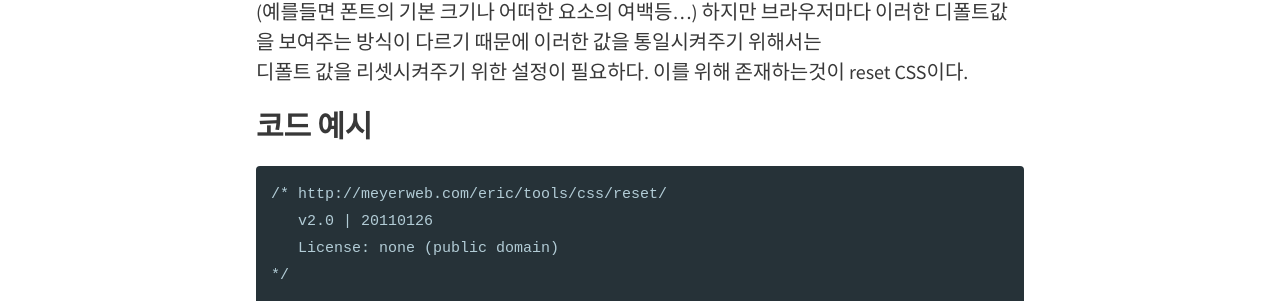
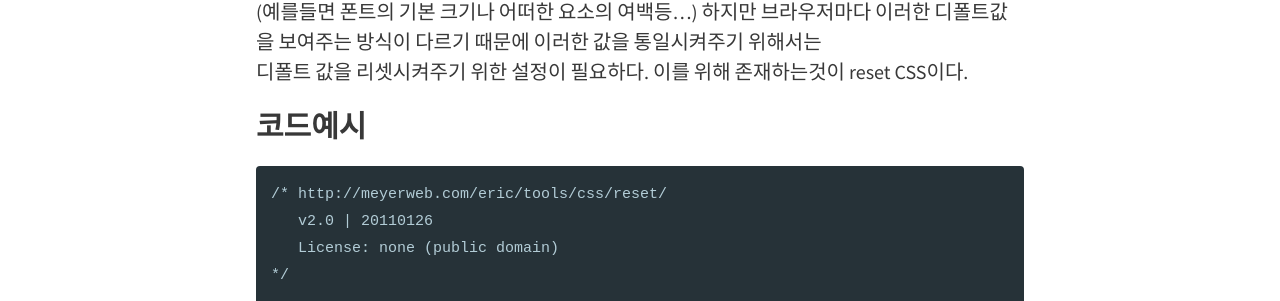
Before and after one commit to KangRachel/kangrachel.github.io, a Jekyll site: the page built from _posts/2019-04-11-#9-TIL.md, in a window 1280 px wide and 900 px high. Shown: the part 428-729 px from the top of the window. Built offline with Jekyll 4.4.1, drawn with Linux system fonts in a browser that asks for light colours.

Commit message:
Update 2019-04-11-#9-TIL.md

```diff
--- a/_posts/2019-04-11-#9-TIL.md
+++ b/_posts/2019-04-11-#9-TIL.md
@@ -14,7 +14,8 @@ CSS reset CSS, Position,
 하지만 브라우저마다 이러한 디폴트값을 보여주는 방식이 다르기 때문에 이러한 값을 통일시켜주기 위해서는
  디폴트 값을 리셋시켜주기 위한 설정이 필요하다. 이를 위해 존재하는것이 reset CSS이다.
 
-### 코드 예시
+
+### 코드예시
 
 ~~~css
 /* http://meyerweb.com/eric/tools/css/reset/
```
